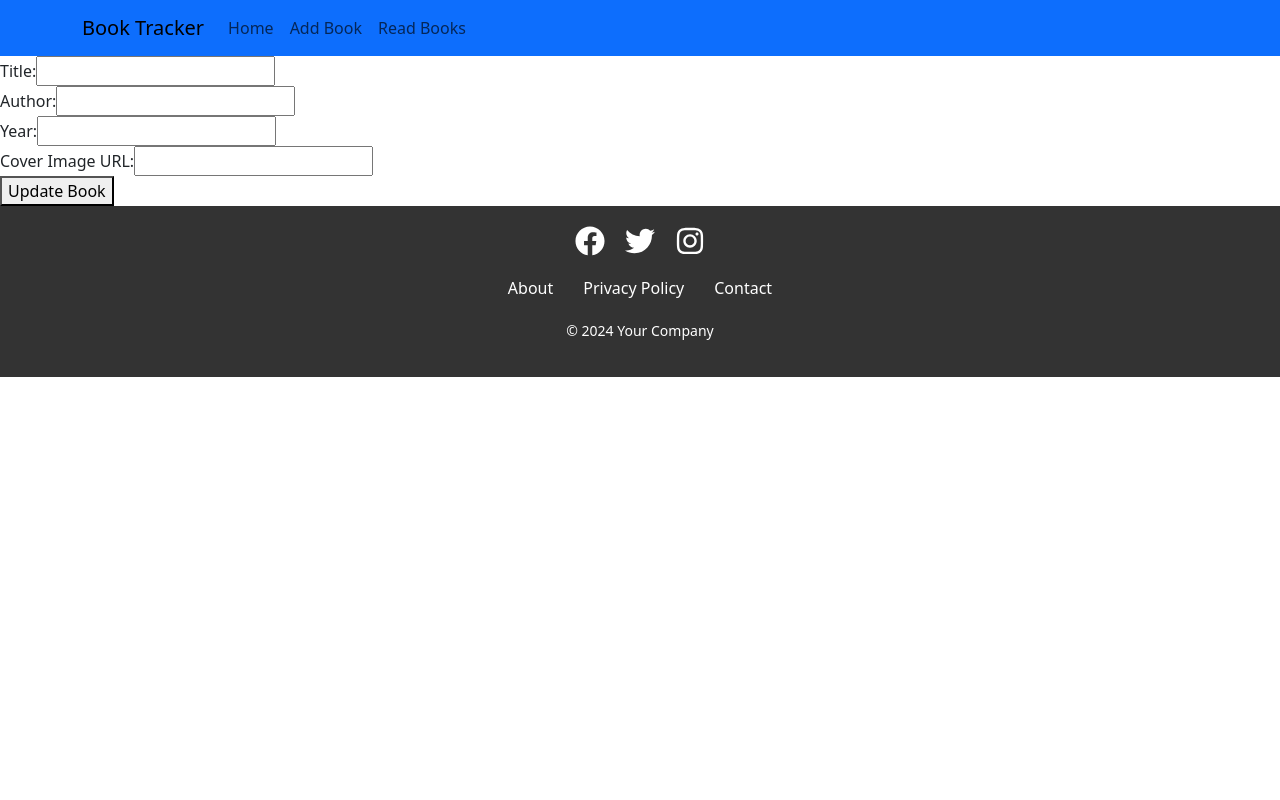
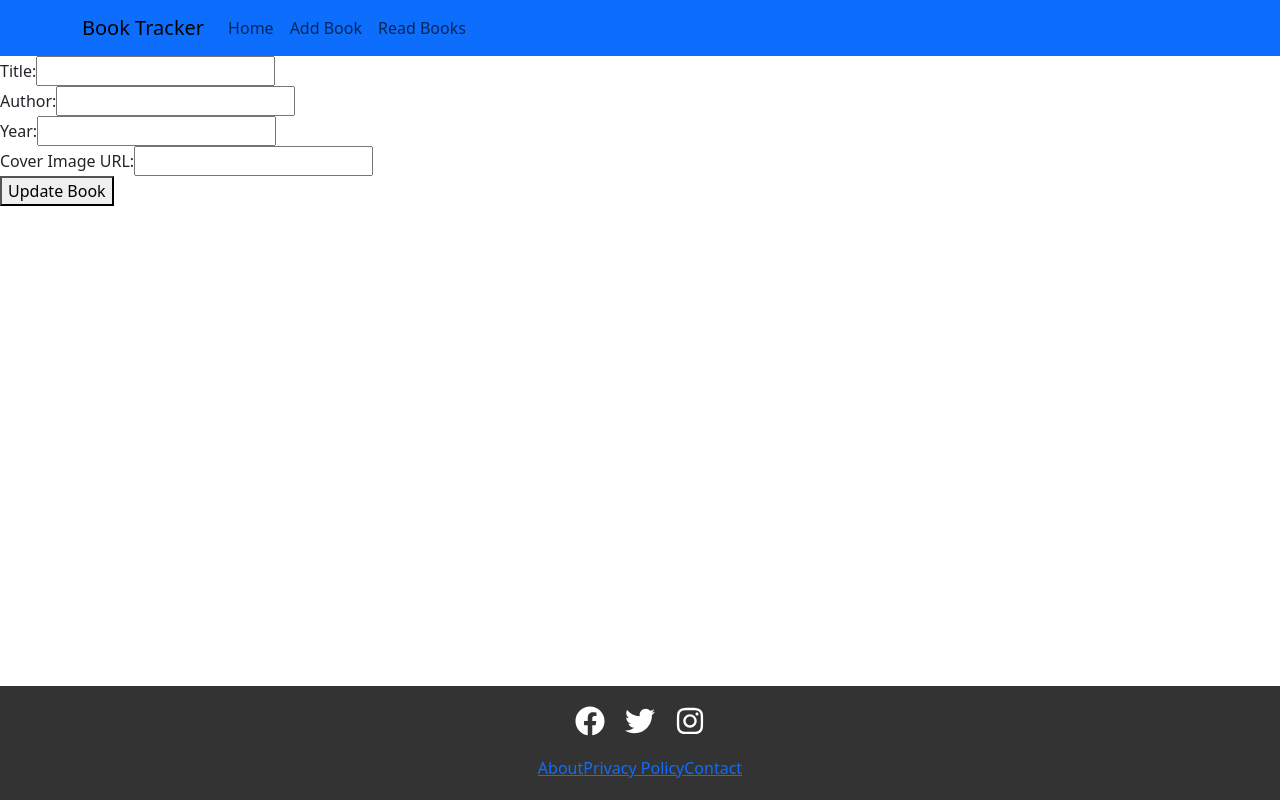
Before and after one commit to Usman00111/Data-Rep-Project24, a React (Create React App) app: page /edit/1 in a window 1280 px wide. Built offline with nearby package versions, Linux system fonts and the light colour scheme; no server answers.

Commit message:
created and added h1 tag to 3 pages and made the footer stick to the bottom by doing some css

```diff
--- a/src/App.css
+++ b/src/App.css
@@ -1,4 +1,7 @@
 .App {
+  display: flex;
+  flex-direction: column;
+  min-height: 100vh;
   text-align: center;
 }
 
@@ -14,6 +17,7 @@
 }
 
 .App-header {
+  flex: 1;
   background-color: #282c34;
   min-height: 100vh;
   display: flex;
@@ -94,6 +98,12 @@
   color: white;
   padding: 20px;
   text-align: center;
+  margin-top: auto;
+  position: fixed;
+  bottom: 0;
+  left: 0;
+  width: 100%;
+  z-index: 1000;
 }
 
 .footer-content {
@@ -126,6 +136,7 @@
 }
 
 .footer-bottom {
+  position: fixed;
   margin-top: 20px;
   font-size: 14px;
 }
--- /dev/null
+++ b/src/components/About.js
@@ -0,0 +1,7 @@
+// Contact page show ing h1 tag
+const About = () => {
+    return <h1>this is about page</h1>
+};
+
+//allows me to import this .js file into app.js
+export default About;
--- a/src/components/BookFooter.js
+++ b/src/components/BookFooter.js
@@ -1,10 +1,14 @@
 import { FaFacebook, FaTwitter, FaInstagram  } from "react-icons/fa";
 import { Link } from "react-router-dom";
+import Privacy from "./Privacy";
+import Contact from "./Contact";
+import About from "./About";
+
 // this is a footer which i will use further to provide more info and give more web app look for my proj
 const BookFooter = () => {
+
     return (
-
-        <footer className="footer">
+        <footer className="footer" >
           <div className="footer-content">
             <div className="social-icons"> {/* links ot di */}
               <a href="https://facebook.com" target="_blank" rel="noopener noreferrer">
@@ -19,9 +23,10 @@ const BookFooter = () => {
             </div>
             {/*links to those pages currently just place holders */}
             <div className="footer-links">
-              <Link to="/about" className="footer-link">About</Link>
-              <Link to="/privacy" className="footer-link">Privacy Policy</Link>
-              <Link to="/contact" className="footer-link">Contact</Link>
+              <Link to="./about" >About</Link>
+              <Link to="./Privacy ">Privacy Policy</Link>
+                {<Link to="./Contact ">Contact</Link>}
+
             </div>
             <div className="footer-bottom">
               <p>© 2024 Your Company</p>
--- /dev/null
+++ b/src/components/Contact.js
@@ -0,0 +1,7 @@
+// Contact page show ing h1 tag
+const Contact = () => {
+    return <h1>this is contact page</h1>
+};
+
+//allows me to import this .js file into app.js
+export default Contact;
--- /dev/null
+++ b/src/components/Privacy.js
@@ -0,0 +1,7 @@
+//privacy page show ing h1 tag
+const Privacy = () => {
+    return <h1>this is Privacy page</h1>
+};
+
+//allows me to import this .js file into app.js
+export default Privacy;
```
